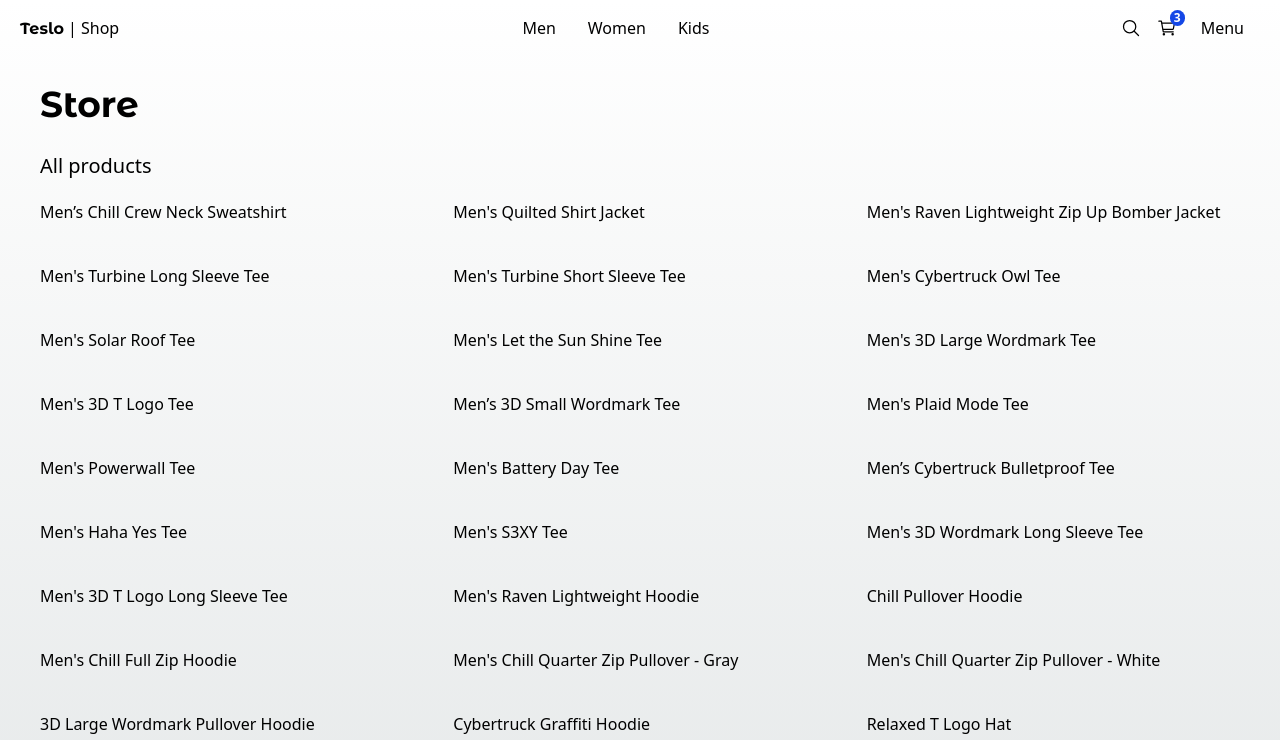
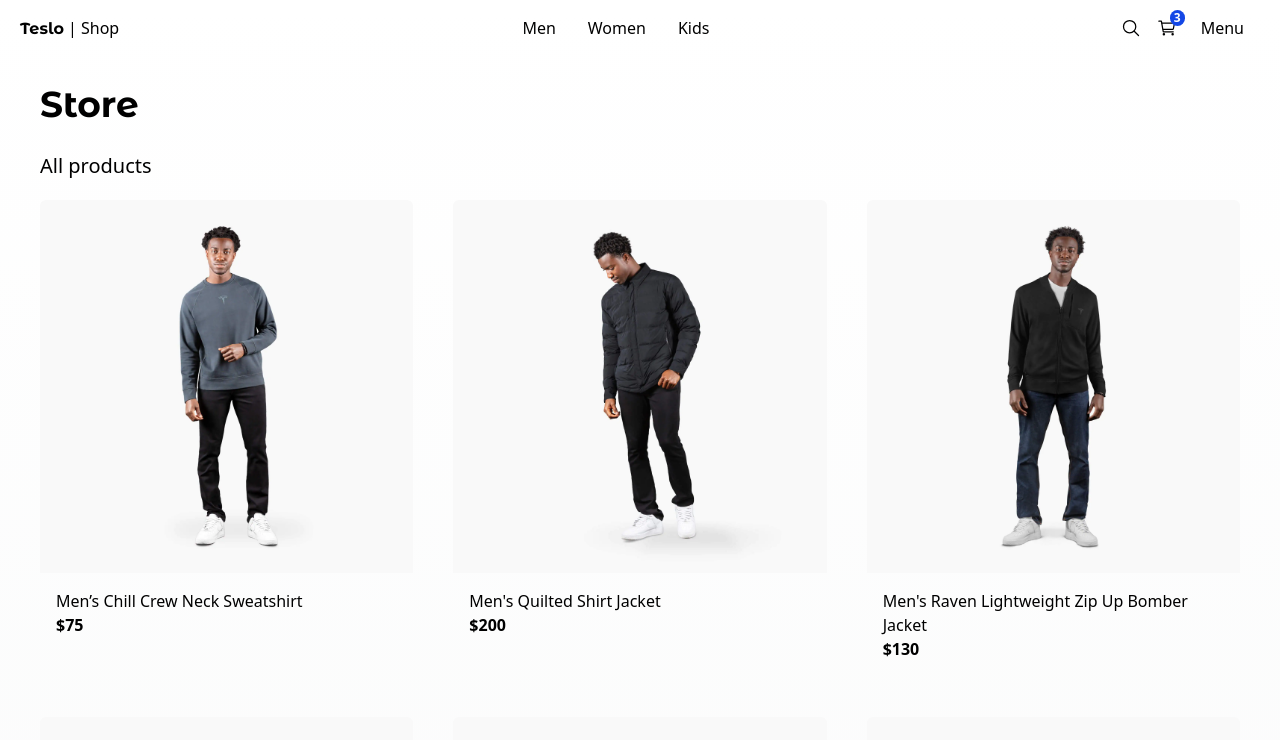
Before and after one commit to moive/teslo-shop-next-h, a Next.js app: page / in a window 1280 px wide. Shown: the top 740 px of the page. Built offline with nearby package versions, Linux system fonts and the light colour scheme.

Commit message:
chore(product-grid-item): add ProductGridItem component

```diff
--- a/src/components/index.ts
+++ b/src/components/index.ts
@@ -1,4 +1,5 @@
+export * from "./products/product-grid/ProductGrid";
+export * from "./products/product-grid/ProductGridItem";
 export * from "./ui/not-found/PageNotFound";
 export * from "./ui/title/Title";
 export * from "./ui/top-menu/TopMenu";
-export * from "./products/product-grid/ProductGrid";
--- a/src/components/products/product-grid/ProductGrid.tsx
+++ b/src/components/products/product-grid/ProductGrid.tsx
@@ -1,4 +1,5 @@
 import { IProduct } from "@/interfaces";
+import { ProductGridItem } from "./ProductGridItem";
 
 interface Props {
   products: IProduct[];
@@ -8,7 +9,7 @@
   return (
     <div className="grid grid-cols-2 sm:grid-cols-3 gap-10 mb-10">
       {products.map((product) => (
-        <span key={product.slug}>{product.title}</span>
+        <ProductGridItem key={product.slug} product={product} />
       ))}
     </div>
   );
--- /dev/null
+++ b/src/components/products/product-grid/ProductGridItem.tsx
@@ -0,0 +1,29 @@
+import { IProduct } from "@/interfaces";
+import Image from "next/image";
+import Link from "next/link";
+
+interface Props {
+  product: IProduct;
+}
+
+export const ProductGridItem = ({ product }: Props) => {
+  return (
+    <div className="rounded-md overflow-hidden fade-in">
+      <Link href={`/product/${product.slug}`}>
+        <Image
+          src={`/products/${product.images[0]}`}
+          alt={product.title}
+          className="w-full object-cover"
+          width={500}
+          height={500}
+        />
+      </Link>
+      <div className="p-4 flex flex-col">
+        <Link href={`/product/${product.slug}`} className="hover:text-blue-900">
+          {product.title}
+        </Link>
+        <span className="font-bold">${product.price}</span>
+      </div>
+    </div>
+  );
+};
```
